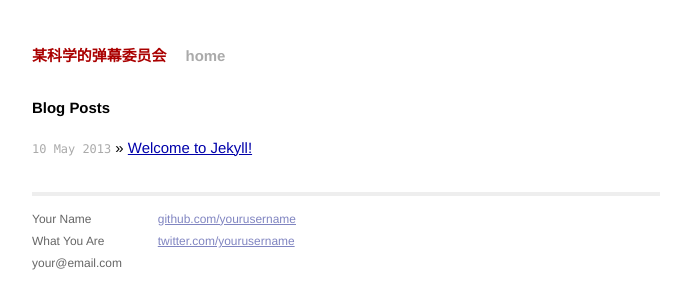
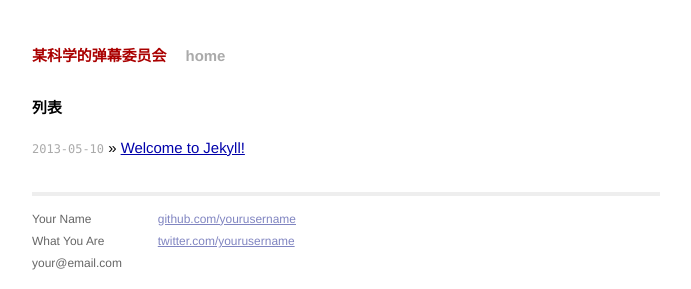
Before and after one commit to gpr321/bbcallen.github.io, a Jekyll site: the page built from index.html, in a window 1280 px wide. Shown: the top 289 px of the page, without its empty margins (294-985 px from the left). Built offline with Jekyll 4.4.1, drawn with Linux system fonts in a browser that asks for light colours.

Commit message:
index.html: change date format

```diff
--- a/index.html
+++ b/index.html
@@ -1,13 +1,13 @@
 ---
 layout: default
-title: Your New Jekyll Site
+title: 某科学的弹幕委员会
 ---
 
 <div id="home">
-  <h1>Blog Posts</h1>
+  <h1>列表</h1>
   <ul class="posts">
     {% for post in site.posts %}
-      <li><span>{{ post.date | date_to_string }}</span> &raquo; <a href="{{ post.url }}">{{ post.title }}</a></li>
+      <li><span>{{ post.date | date: "%Y-%m-%d" }}</span> &raquo; <a href="{{ post.url }}">{{ post.title }}</a></li>
     {% endfor %}
   </ul>
 </div>
```
